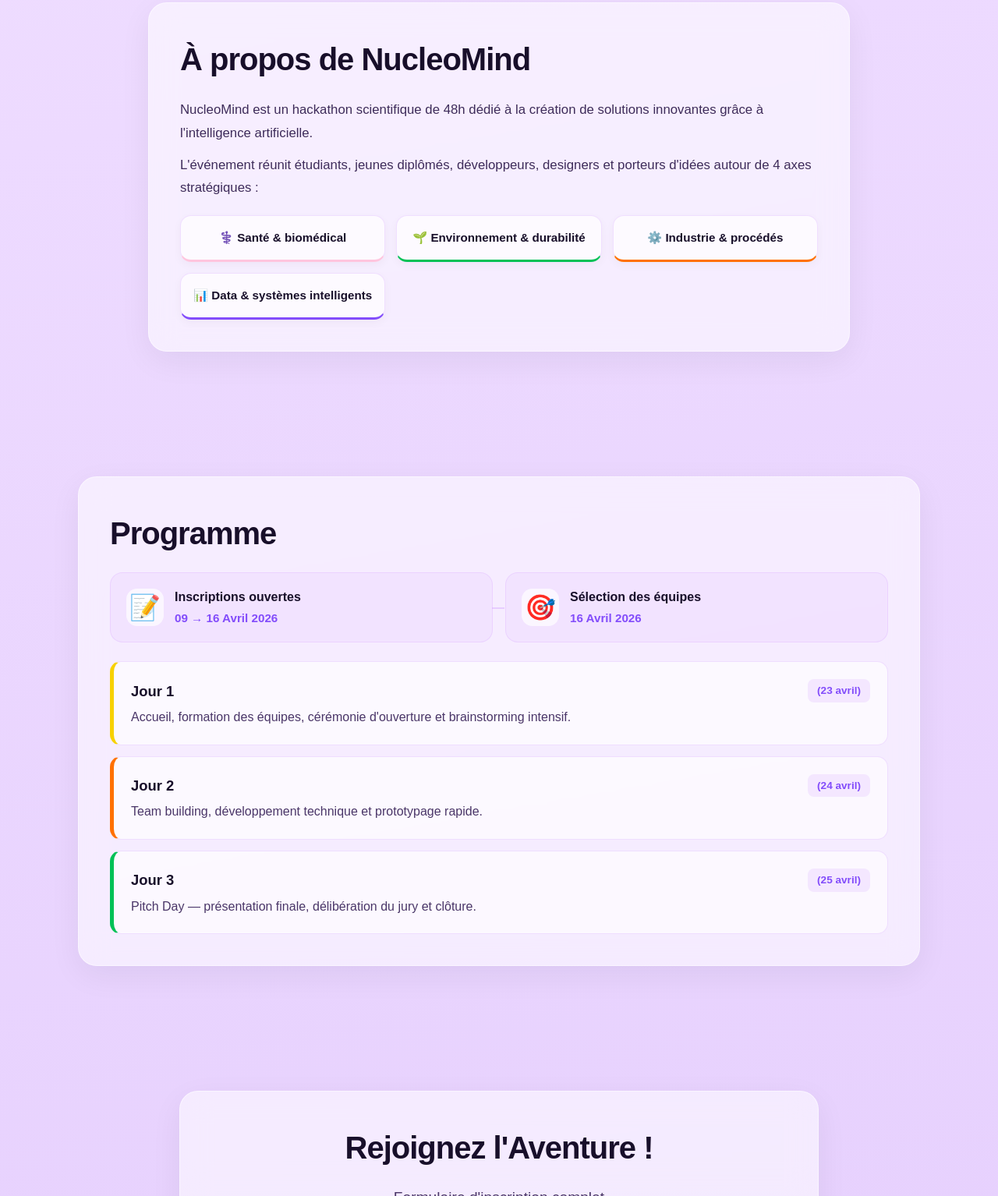
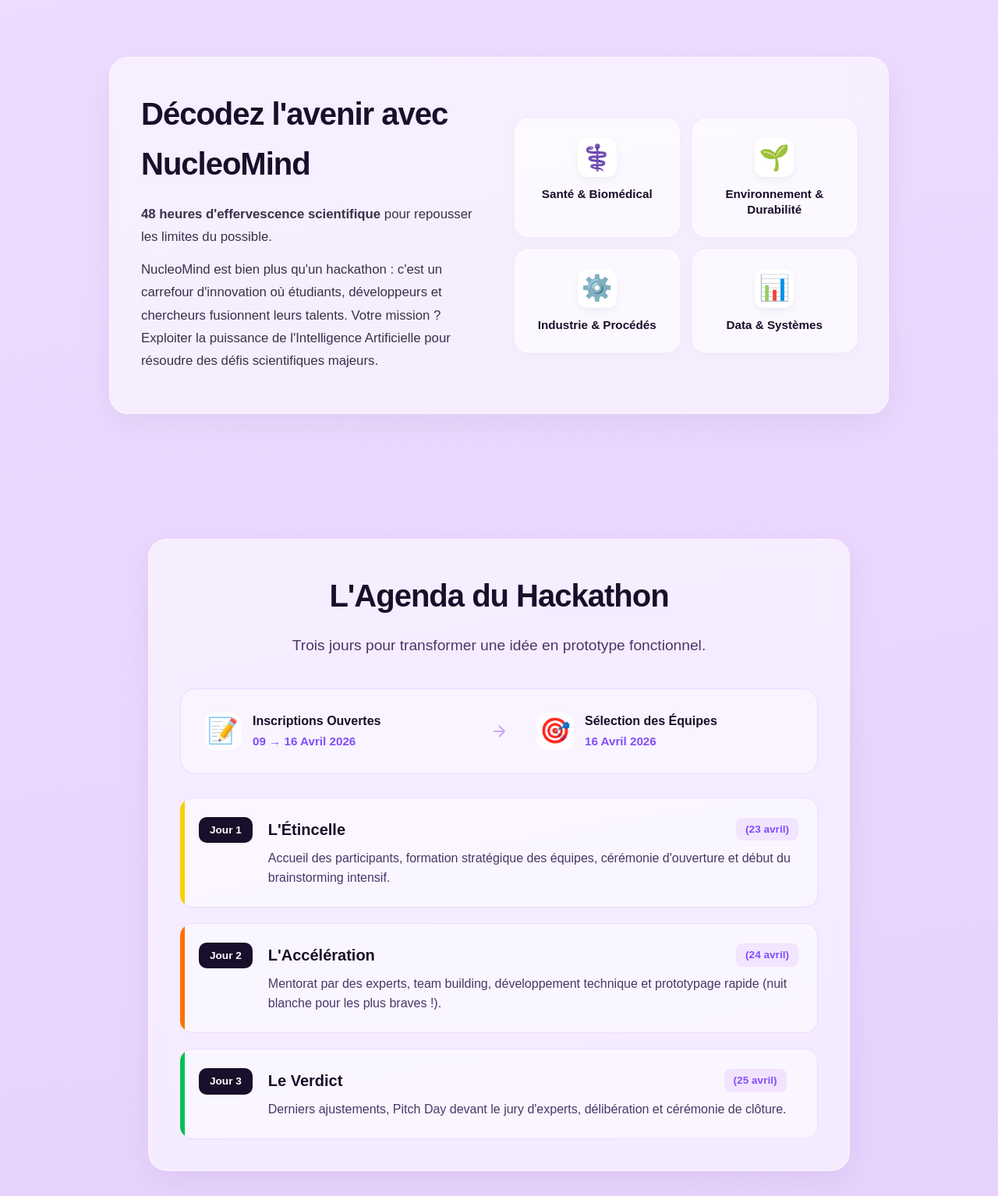
Before and after one commit to CHALABI-CERINE/nucleomind, a plain HTML site: page index.html in a window 1280 px wide. Shown: the part 1266-2800 px from the top of the page at 78% size. Drawn offline with Linux system fonts and the light colour scheme; a web font is replaced by a local one.

Commit message:
some changed to les 3 sections

```diff
--- a/index.html
+++ b/index.html
@@ -39,7 +39,7 @@
         <p class="chip">🚀 AI • Science • Innovation</p>
         <h1>Where The Lab Meets The Algorithm.</h1>
         <p class="slogan">Concevoir des solutions scientifiques innovantes grâce à l'intelligence artificielle.</p>
-        <p class="meta">📍 Cyber Espace, USTHB &nbsp;•&nbsp;  23–25 Avril 2026</p>
+        <p class="meta">📍 Cyber Espace, USTHB &nbsp;•&nbsp; 23–25 Avril 2026</p>
         <div class="hero-actions">
           <a class="btn" href="#register">S'inscrire maintenant</a>
           <a class="btn btn-outline" href="#programme">Voir le programme</a>
@@ -54,69 +54,103 @@
   <section class="section reveal" id="countdown">
     <div class="container">
       <div class="count-card glass">
-
-        <h2>L'événement commence dans</h2>
-        <div id="eventCountdown" class="count-value">...</div>
+        <p class="chip" style="margin-bottom: 10px;">⏳ Le compte à rebours est lancé</p>
+        <h2>Préparez-vous à innover</h2>
+        <div id="eventCountdown" class="count-value gradient-text">...</div>
       </div>
     </div>
   </section>
 
   <section class="section reveal" id="about">
     <div class="container">
-      <article class="glass card about-clean">
-        <h2>À propos de NucleoMind</h2>
+      <article class="glass card about-clean about-split">
+        <div class="about-content">
+          <h2>Décodez l'avenir avec NucleoMind</h2>
           <p class="lead-text">
-          NucleoMind est un hackathon scientifique de 48h dédié à la création de solutions innovantes
-          grâce à l'intelligence artificielle.
+            <strong>48 heures d'effervescence scientifique</strong> pour repousser les limites du possible.
           </p>
           <p>
-          L'événement réunit étudiants, jeunes diplômés, développeurs, designers et porteurs d'idées
-          autour de 4 axes stratégiques :
+            NucleoMind est bien plus qu'un hackathon : c'est un carrefour d'innovation où étudiants, développeurs et
+            chercheurs fusionnent leurs talents. Votre mission ? Exploiter la puissance de l'Intelligence Artificielle
+            pour résoudre des défis scientifiques majeurs.
           </p>
-        <div class="axes-grid">
-          <span class="axis axis-sante">⚕️ Santé & biomédical</span>
-          <span class="axis axis-env">🌱 Environnement & durabilité</span>
-          <span class="axis axis-indus">⚙️ Industrie & procédés</span>
-          <span class="axis axis-data">📊 Data & systèmes intelligents</span>
+        </div>
+        <div class="about-axes">
+          <div class="axis-card axis-sante">
+            <div class="axis-icon">⚕️</div>
+            <p>Santé & Biomédical</p>
+          </div>
+          <div class="axis-card axis-env">
+            <div class="axis-icon">🌱</div>
+            <p>Environnement & Durabilité</p>
+          </div>
+          <div class="axis-card axis-indus">
+            <div class="axis-icon">⚙️</div>
+            <p>Industrie & Procédés</p>
+          </div>
+          <div class="axis-card axis-data">
+            <div class="axis-icon">📊</div>
+            <p>Data & Systèmes</p>
+          </div>
         </div>
       </article>
     </div>
   </section>
 
   <section class="section reveal" id="programme">
-    <div class="container glass card">
-      <h2>Programme</h2>
+    <div class="container">
+      <div class="glass card programme-wrapper">
+        <div class="programme-header text-center">
+          <h2>L'Agenda du Hackathon</h2>
+          <p class="slogan">Trois jours pour transformer une idée en prototype fonctionnel.</p>
+        </div>
 
-      <div class="milestones">
+        <div class="milestones enhanced-milestones">
           <div class="milestone">
             <div class="milestone-icon">📝</div>
             <div class="milestone-info">
-            <span class="milestone-label">Inscriptions ouvertes</span>
+              <span class="milestone-label">Inscriptions Ouvertes</span>
               <span class="milestone-date">09 → 16 Avril 2026</span>
             </div>
-          <div class="milestone-line"></div>
+          </div>
+          <div class="milestone-connector">
+            <svg width="24" height="24" viewBox="0 0 24 24" fill="none" stroke="var(--primary-dark)" stroke-width="2">
+              <path d="M5 12h14M12 5l7 7-7 7" />
+            </svg>
           </div>
           <div class="milestone">
             <div class="milestone-icon">🎯</div>
             <div class="milestone-info">
-            <span class="milestone-label">Sélection des équipes</span>
+              <span class="milestone-label">Sélection des Équipes</span>
               <span class="milestone-date">16 Avril 2026</span>
             </div>
           </div>
         </div>
 
-      <div class="timeline">
+        <div class="timeline modern-timeline">
           <div class="timeline-day day-1">
-          <h3>Jour 1 <span>(23 avril)</span></h3>
-          <p>Accueil, formation des équipes, cérémonie d'ouverture et brainstorming intensif.</p>
+            <div class="day-badge">Jour 1</div>
+            <div class="day-content">
+              <h3>L'Étincelle <span>(23 avril)</span></h3>
+              <p>Accueil des participants, formation stratégique des équipes, cérémonie d'ouverture et début du
+                brainstorming intensif.</p>
+            </div>
           </div>
           <div class="timeline-day day-2">
-          <h3>Jour 2 <span>(24 avril)</span></h3>
-          <p>Team building, développement technique et prototypage rapide.</p>
+            <div class="day-badge">Jour 2</div>
+            <div class="day-content">
+              <h3>L'Accélération <span>(24 avril)</span></h3>
+              <p>Mentorat par des experts, team building, développement technique et prototypage rapide (nuit blanche
+                pour les plus braves !).</p>
+            </div>
           </div>
           <div class="timeline-day day-3">
-          <h3>Jour 3 <span>(25 avril)</span></h3>
-          <p>Pitch Day — présentation finale, délibération du jury et clôture.</p>
+            <div class="day-badge">Jour 3</div>
+            <div class="day-content">
+              <h3>Le Verdict <span>(25 avril)</span></h3>
+              <p>Derniers ajustements, Pitch Day devant le jury d'experts, délibération et cérémonie de clôture.</p>
+            </div>
+          </div>
         </div>
       </div>
     </div>
--- a/styles.css
+++ b/styles.css
@@ -946,3 +946,200 @@ textarea {
     display: none;
   }
 }
+
+/* =========================================
+   UI/UX IMPROVEMENTS (Add to bottom)
+========================================= */
+
+/* Countdown Enhancements */
+.gradient-text {
+  background: linear-gradient(135deg, var(--blue), var(--primary-dark));
+  -webkit-background-clip: text;
+  -webkit-text-fill-color: transparent;
+  display: inline-block;
+  font-size: clamp(2.5rem, 6vw, 4rem);
+}
+
+.count-card {
+  display: flex;
+  flex-direction: column;
+  align-items: center;
+  justify-content: center;
+}
+
+/* About Section Enhancements (Split Layout) */
+.about-split {
+  display: grid;
+  grid-template-columns: 1fr 1fr;
+  gap: 40px;
+  align-items: center;
+  max-width: 1000px;
+}
+
+.about-content p {
+  color: var(--ink);
+  opacity: 0.85;
+}
+
+/* Bento-style Axes Grid */
+.about-axes {
+  display: grid;
+  grid-template-columns: 1fr 1fr;
+  gap: 16px;
+}
+
+.axis-card {
+  padding: 24px 16px;
+  border-radius: 18px;
+  background: rgba(255, 255, 255, 0.6);
+  border: 1px solid rgba(255, 255, 255, 0.8);
+  text-align: center;
+  display: flex;
+  flex-direction: column;
+  align-items: center;
+  gap: 12px;
+  box-shadow: 0 4px 15px rgba(24, 15, 42, 0.03);
+  transition: all 0.3s ease;
+}
+
+.axis-card:hover {
+  transform: translateY(-5px) scale(1.02);
+  background: rgba(255, 255, 255, 0.9);
+  box-shadow: 0 12px 25px rgba(131, 77, 251, 0.1);
+}
+
+.axis-icon {
+  font-size: 2rem;
+  background: white;
+  width: 50px;
+  height: 50px;
+  display: flex;
+  align-items: center;
+  justify-content: center;
+  border-radius: 12px;
+  box-shadow: 0 4px 10px rgba(0, 0, 0, 0.05);
+}
+
+.axis-card p {
+  font-weight: 700;
+  font-size: 0.95rem;
+  line-height: 1.3;
+  margin: 0;
+  color: var(--ink);
+}
+
+/* Programme Enhancements */
+.programme-wrapper {
+  max-width: 900px;
+  margin: 0 auto;
+}
+
+.programme-header {
+  margin-bottom: 40px;
+}
+
+.enhanced-milestones {
+  align-items: center;
+  justify-content: space-between;
+  background: rgba(255, 255, 255, 0.4);
+  padding: 10px;
+  border-radius: 20px;
+  border: 1px solid rgba(209, 159, 255, 0.3);
+}
+
+.enhanced-milestones .milestone {
+  background: transparent;
+  border: none;
+  box-shadow: none;
+}
+
+.milestone-connector {
+  display: flex;
+  align-items: center;
+  justify-content: center;
+  opacity: 0.6;
+}
+
+/* Modern Vertical Timeline */
+.modern-timeline {
+  display: flex;
+  flex-direction: column;
+  gap: 20px;
+  margin-top: 30px;
+}
+
+.modern-timeline .timeline-day {
+  display: flex;
+  align-items: flex-start;
+  gap: 20px;
+  background: rgba(255, 255, 255, 0.5);
+  padding: 24px;
+  border-radius: 16px;
+  border-left: none;
+  /* overriding old styles */
+  position: relative;
+  overflow: hidden;
+}
+
+.modern-timeline .timeline-day::before {
+  content: '';
+  position: absolute;
+  left: 0;
+  top: 0;
+  bottom: 0;
+  width: 6px;
+}
+
+.modern-timeline .day-1::before {
+  background: var(--yellow);
+}
+
+.modern-timeline .day-2::before {
+  background: var(--orange);
+}
+
+.modern-timeline .day-3::before {
+  background: var(--green);
+}
+
+.day-badge {
+  background: var(--ink);
+  color: white;
+  padding: 6px 14px;
+  border-radius: 10px;
+  font-weight: 800;
+  font-size: 0.85rem;
+  white-space: nowrap;
+}
+
+.day-content h3 {
+  margin-bottom: 8px;
+  margin-top: 0;
+  font-size: 1.25rem;
+}
+
+.day-content p {
+  color: #4a3668;
+  font-size: 1rem;
+}
+
+/* Responsive adjustments for new split layouts */
+@media (max-width: 768px) {
+  .about-split {
+    grid-template-columns: 1fr;
+  }
+
+  .modern-timeline .timeline-day {
+    flex-direction: column;
+    gap: 12px;
+  }
+
+  .enhanced-milestones {
+    flex-direction: column;
+    gap: 10px;
+  }
+
+  .milestone-connector {
+    transform: rotate(90deg);
+  }
+}
```
Lines whose indentation alone changed are shown as unchanged.
